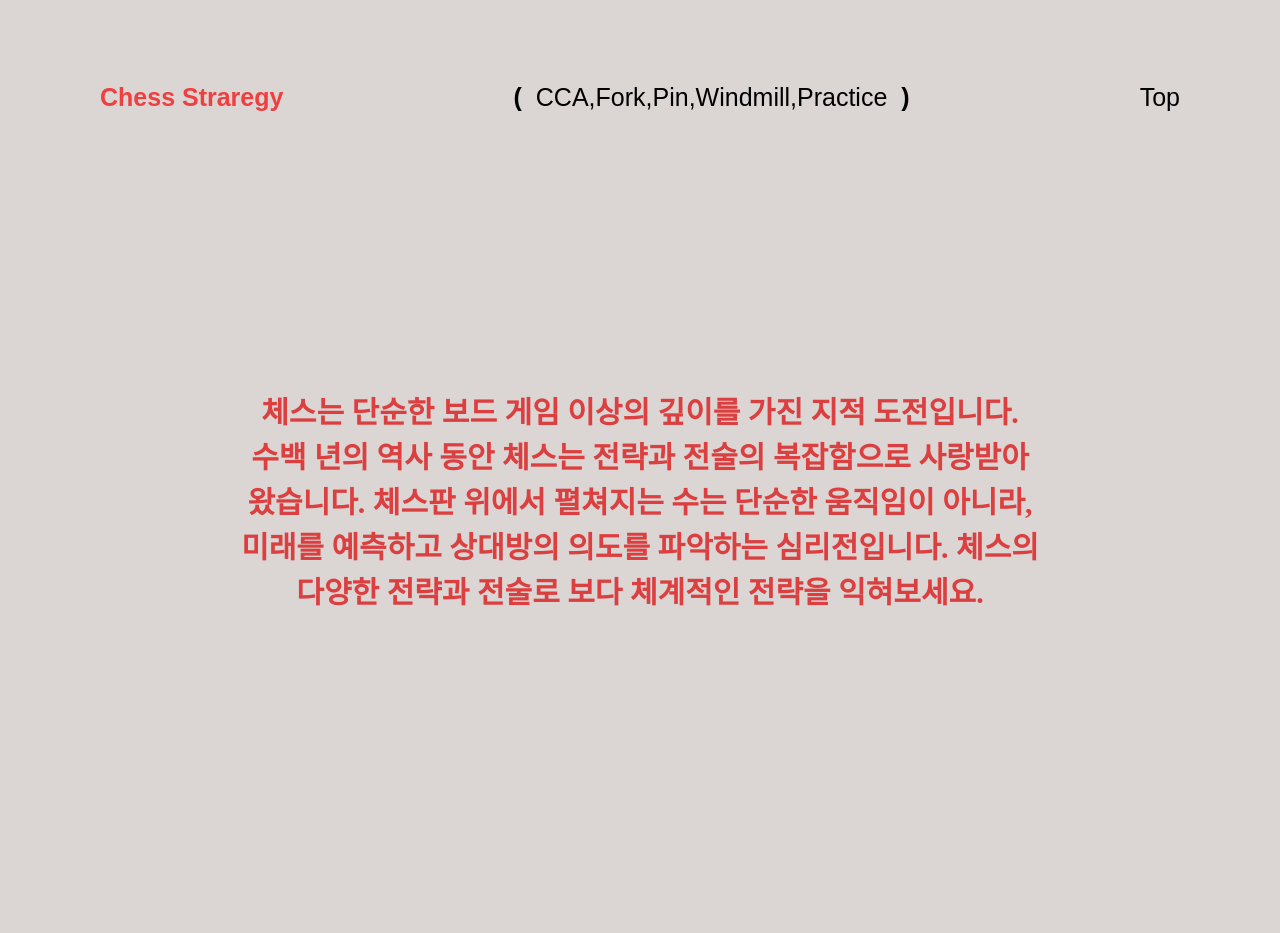
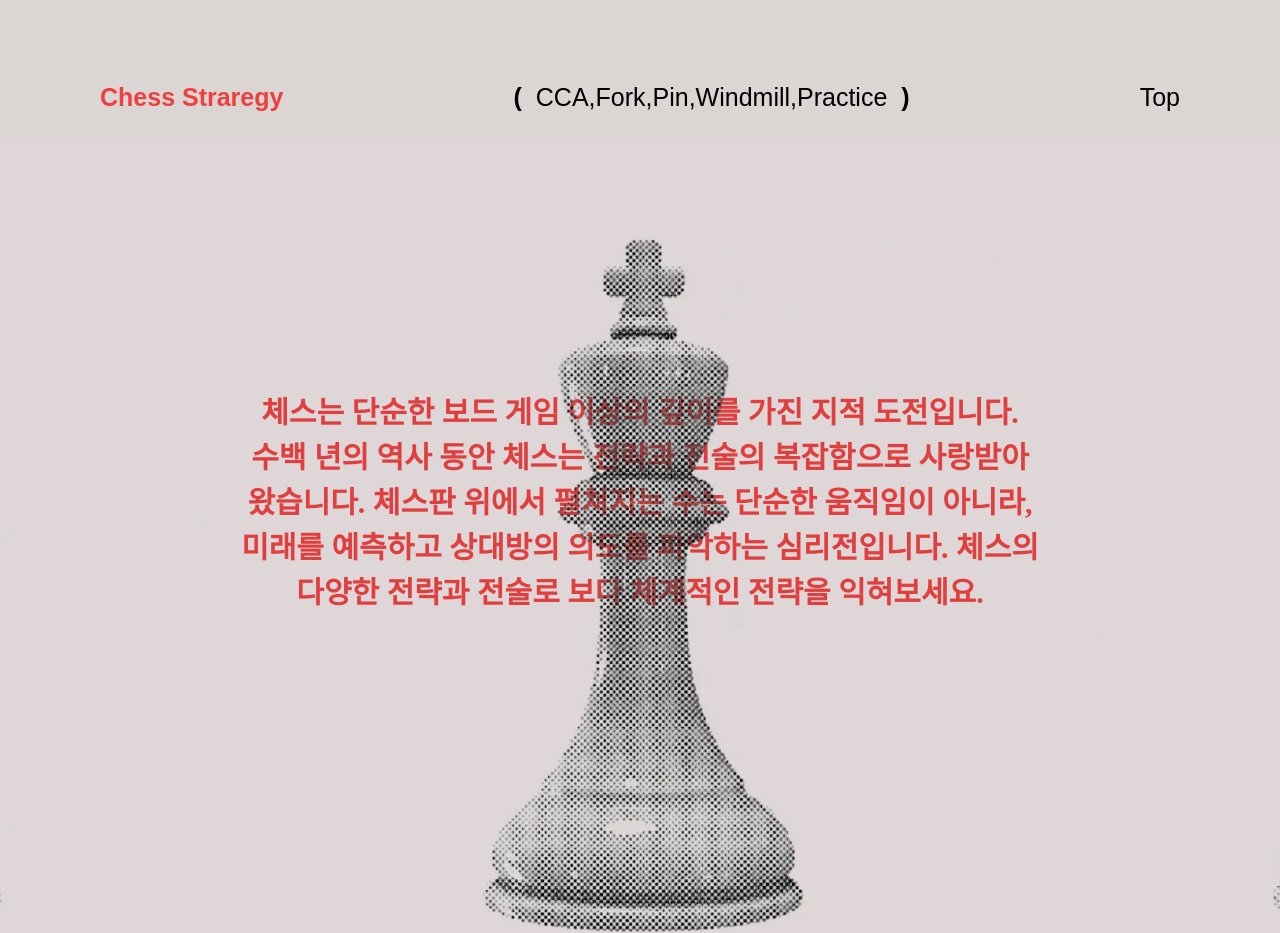
Before and after one commit to jamincom/5166, a plain HTML site: page index.html in a window 1280 px wide. Shown: the part 960-1893 px from the top of the page. Drawn offline with Linux system fonts and the light colour scheme; a web font is replaced by a local one.

Commit message:
Update style.css

```diff
--- a/css/style.css
+++ b/css/style.css
@@ -94,7 +94,7 @@ z-index: 1000;}
   .menu li a{display: block; padding-top: 25px; padding-bottom: 25px; text-decoration: none; color: black;}
   .menu li a:hover{color: #EF3F3F; mix-blend-mode: darken;}
 
-  .doip { background-image: url(../img/chess.gif);
+  .doip { background-image: url(../img/chess.webp);
 background-size: cover;
   background-position: center;
   padding: 450px;
```
